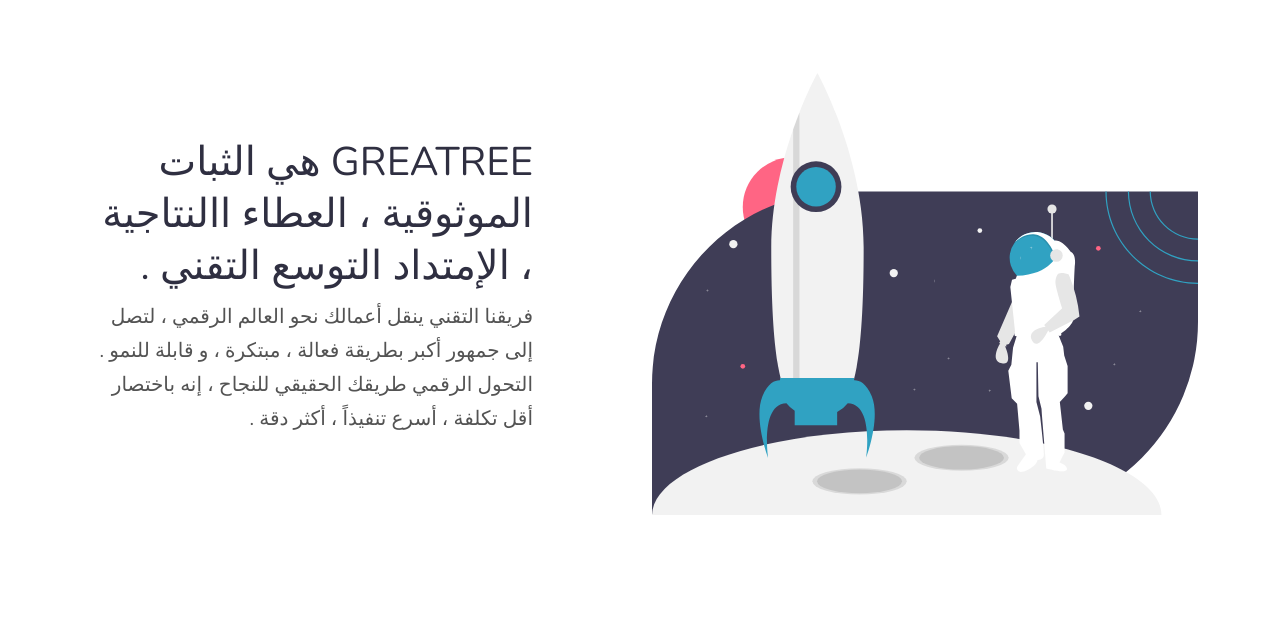
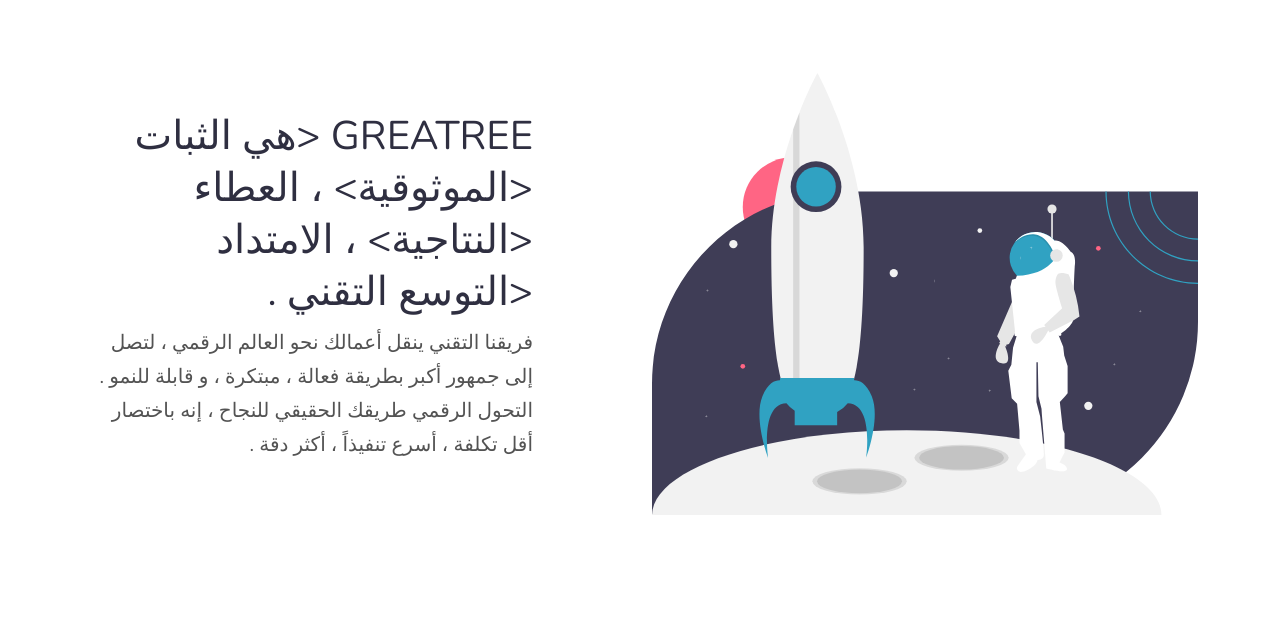
Before and after one commit to ibnHamdan/greatree, a plain HTML site: page about.html in a window 1280 px wide. Shown: the part 142-763 px from the top of the page. Drawn offline with nearby package versions, Linux system fonts and the light colour scheme.

Commit message:
Update about.html

```diff
--- a/about.html
+++ b/about.html
@@ -115,7 +115,7 @@
               </div>
               <div class="col-12 col-lg-6 col-xl-5">
                 <div>
-                  <h2><span class="font-w-4 d-block">GREATREE هي الثبات الموثوقية ، العطاء االنتاجية ، الإمتداد التوسع التقني . </span></h2>
+                  <h2><span class="font-w-4 d-block">GREATREE <هي الثبات <الموثوقية> ، العطاء <النتاجية> ، الامتداد <التوسع التقني . </span></h2>
                   <p class="lead">
                     فريقنا التقني ينقل أعمالك نحو العالم الرقمي ، لتصل إلى جمهور أكبر بطريقة فعالة ، مبتكرة ، و قابلة للنمو . التحول الرقمي طريقك الحقيقي للنجاح
                     ، إنه باختصار أقل تكلفة ، أسرع تنفيذاً ، أكثر دقة .
```
